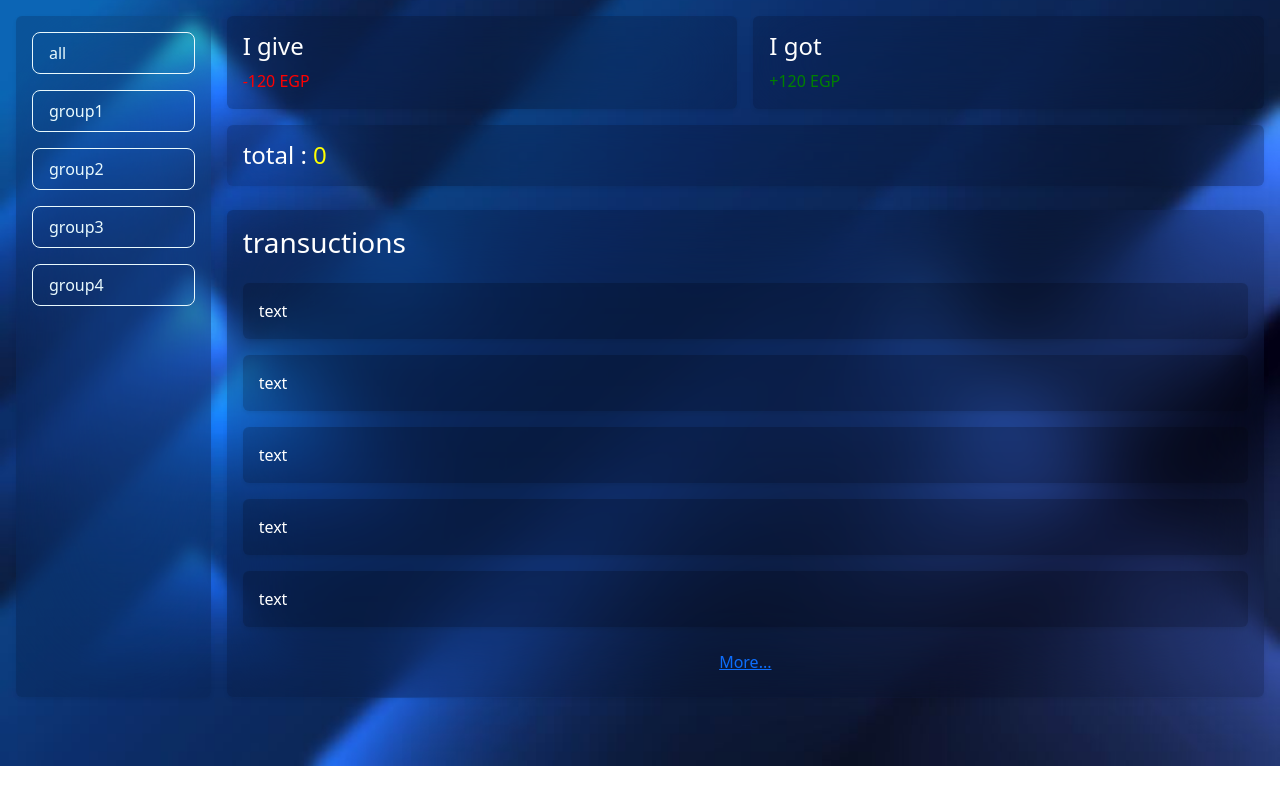
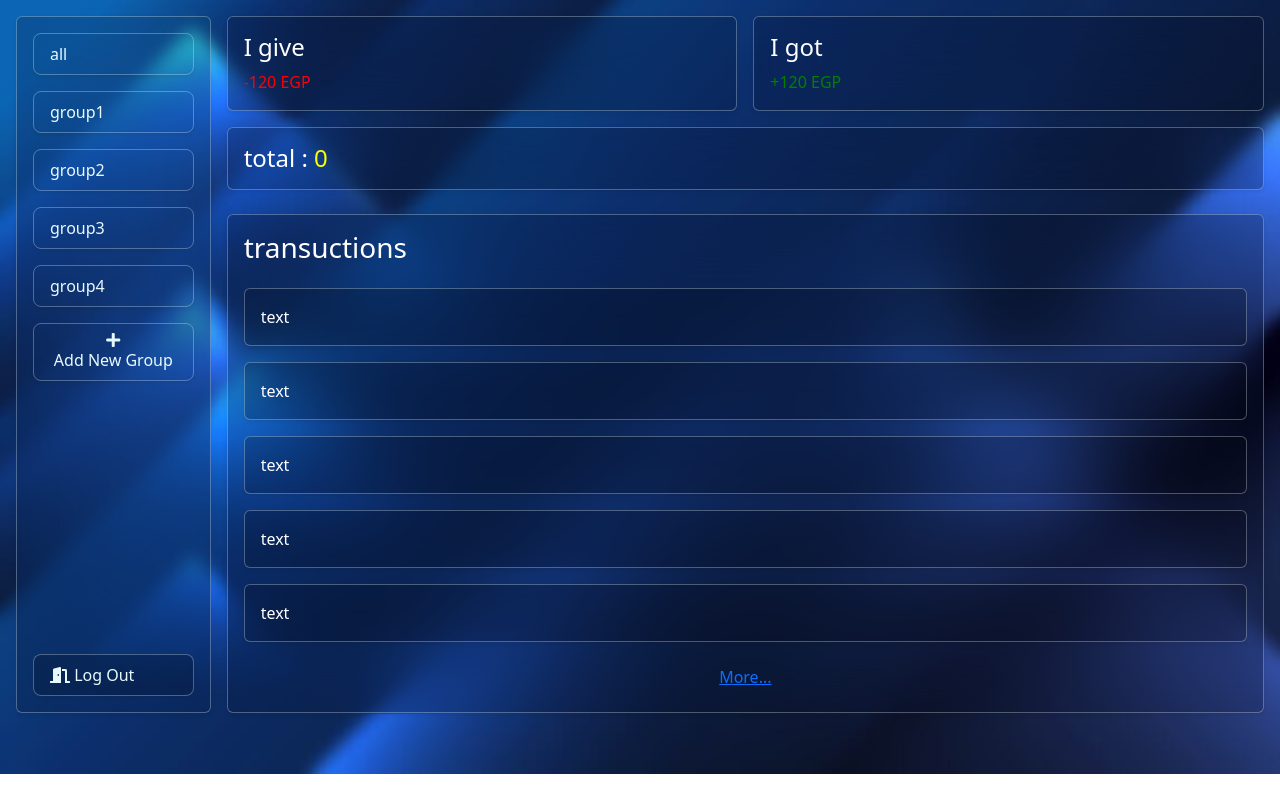
Before and after one commit to YousefGhazal/money-tracker, a plain HTML site: page index.html in a window 1280 px wide. Drawn offline with nearby package versions, Linux system fonts and the light colour scheme.

Commit message:
add new group

```diff
--- a/index.html
+++ b/index.html
@@ -19,18 +19,22 @@
 	<div class="container-xxl p-3">
 		<div class="row g-3">
 			<div class="col-md-2 mt-md-3 m-0">
-				<aside class="rounded shadow-sm">
-					<div class="sec">all</div>
-					<div class="sec">group1</div>
-					<div class="sec">group2</div>
-					<div class="sec">group3</div>
-					<div class="sec">group4</div>
+				<aside class="rounded shadow-sm bord">
+					<div class="sec shadow-sm">all</div>
+					<div class="sec shadow-sm">group1</div>
+					<div class="sec shadow-sm">group2</div>
+					<div class="sec shadow-sm">group3</div>
+					<div class="sec shadow-sm">group4</div>
+					<a href="#">
+						<div class="sec d-flex flex-column shadow-sm align-items-center"> <i class="fas fa-plus"></i> Add New Group</div>
+					</a>
+					<div class="sec mt-auto ourblur shadow-sm"> <i class="fas fa-door-open"></i> Log Out</div>
 				</aside>
 			</div>
 			<div class="col-md-10">
 				<div class="content row g-3">
 					<div class="col-12 m-md-0">
-						<nav class="navbar navbar-expand-lg ourblur text-white shadow-sm rounded-1">
+						<nav class="navbar navbar-expand-lg ourblur text-white shadow-sm rounded-1 bord">
 							<div class="container-fluid">
 								<a class="navbar-brand" href="#" style="color: #fff;">Navbar</a>
 								<button class="navbar-toggler" type="button" style="color: #fff;"
@@ -44,29 +48,29 @@
 					<div class="col-12">
 						<div class="row g-3">
 							<div class="col-sm-6">
-								<div class="ourblur p-3 rounded-2 text-white shadow-sm">
+								<div class="ourblur bord p-3 rounded-2 text-white shadow-sm">
 									<h4>I give</h4>
 									<span class="" style="color: red;">-120 EGP</span>
 								</div>
 							</div>
 							<div class="col-sm-6">
-								<div class="ourblur p-3 rounded-2 text-white shadow-sm">
+								<div class="ourblur bord p-3 rounded-2 text-white shadow-sm">
 									<h4>I got</h4>
 									<span class="" style="color: green;">+120 EGP</span>
 								</div>
 							</div>
 							<div class="col-12">
-								<h4 class="ourblur p-3 rounded-2 text-white shadow-sm">total : <span
+								<h4 class="ourblur bord p-3 rounded-2 text-white shadow-sm">total : <span
 										style="color: yellow;">0</span></h4>
 							</div>
 							<div class="col-12">
-								<div class="ourblur p-3 rounded-2 text-white shadow-sm d-flex flex-column gap-3">
+								<div class="ourblur bord p-3 rounded-2 text-white shadow-sm d-flex flex-column gap-3">
 									<h3>transuctions</h3>
-									<div class="ourblur rounded-2 shadow-sm p-3">text</div>
-									<div class="ourblur rounded-2 shadow-sm p-3">text</div>
-									<div class="ourblur rounded-2 shadow-sm p-3">text</div>
-									<div class="ourblur rounded-2 shadow-sm p-3">text</div>
-									<div class="ourblur rounded-2 shadow-sm p-3">text</div>
+									<div class="ourblur rounded-2 bord shadow-sm p-3">text</div>
+									<div class="ourblur rounded-2 bord shadow-sm p-3">text</div>
+									<div class="ourblur rounded-2 bord shadow-sm p-3">text</div>
+									<div class="ourblur rounded-2 bord shadow-sm p-3">text</div>
+									<div class="ourblur rounded-2 bord shadow-sm p-3">text</div>
 									<button type="button" class="btn btn-link">More...</button>
 								</div>
 							</div>
--- a/style/style.scss
+++ b/style/style.scss
@@ -7,8 +7,17 @@ img {
   max-width: 100%;
 }
 
+a{
+  text-decoration: none !important;
+}
+
 .svg-shadow {
-  filter: drop-shadow(0px 3px 5px rgba(0, 0, 0, 0.4));
+  filter: drop-shadow(0px 3px 5transuctions
+  textpx rgba(0, 0, 0, 0.4));
+}
+
+.bord{
+  border: 1px solid rgba(232, 249, 253, 0.3);
 }
 
 .none {
@@ -215,7 +224,7 @@ aside {
 
   .sec {
     color: $color--four;
-    border: 1px solid $color--four;
+    border: 1px solid rgba(232, 249, 253, 0.3);
     border-radius: 0.5rem;
     padding: 0.5rem 1rem;
     transition: 0.3s;
```
Also changed, not shown: addnewgroup.html (added, +21 -0 lines), style/style.css, 1 other file.
